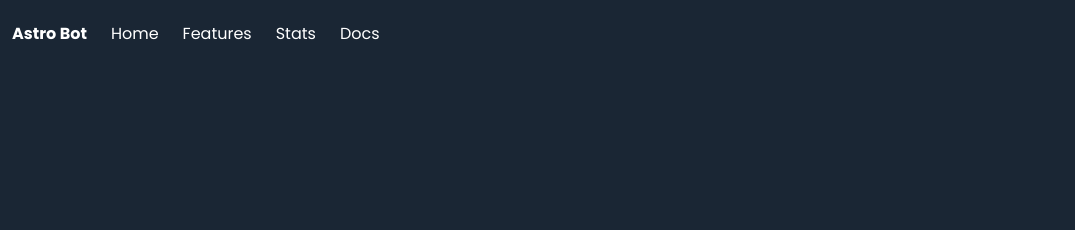
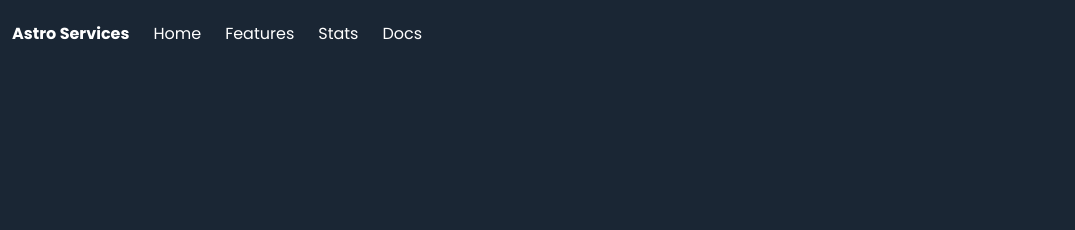
Before and after one commit to Zyxreset/discord-bot-page, a plain HTML site: page index.html in a window 1280 px wide. Shown: the top 230 px of the page, 0-1075 px from the left. Drawn offline with nearby package versions, Linux system fonts and the light colour scheme.

Commit message:
Update index.html

```diff
--- a/index.html
+++ b/index.html
@@ -39,7 +39,7 @@
     >
       <div class="navbar-brand mt-2 mb-2">
         <a class="navbar-item" href="#">
-          <strong>Astro Bot</strong>
+          <strong>Astro Services</strong>
 
           <!-- or if you want to use image -->
           <!-- <img
```
